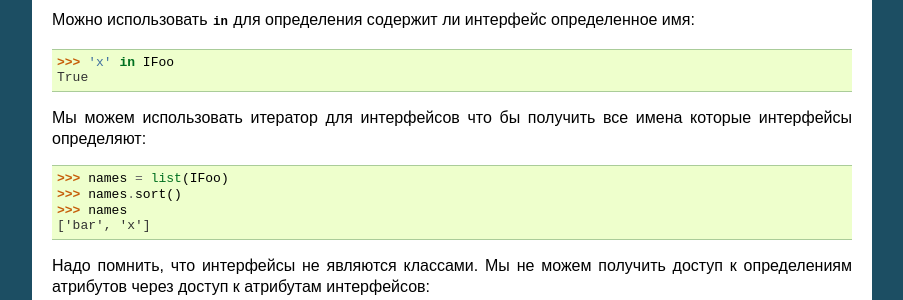
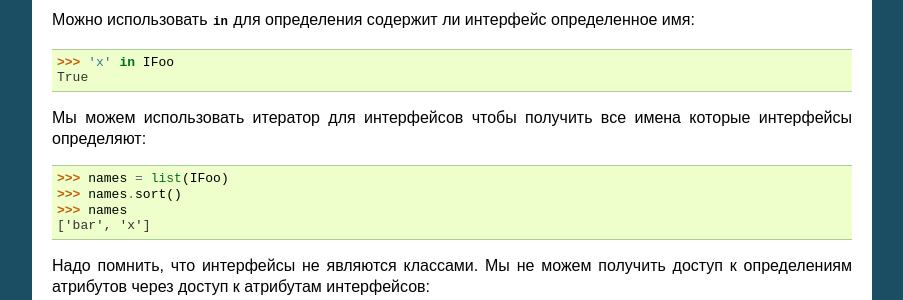
Before and after one commit to zopefoundation/zope.interface, a Sphinx documentation site: the page built from docs/README.ru.rst, in a window 1280 px wide and 900 px high, scrolled down 1888 px. Shown: the part 151-451 px from the top of the window, without its empty margins (198-1101 px from the left). Built offline with Sphinx 7.4.7, drawn with Linux system fonts in a browser that asks for light colours.

Commit message:
Update README.ru.rst
Fixed typo

```diff
--- a/docs/README.ru.rst
+++ b/docs/README.ru.rst
@@ -102,7 +102,7 @@
   >>> 'x' in IFoo
   True
 
-Мы можем использовать итератор для интерфейсов что бы получить все имена
+Мы можем использовать итератор для интерфейсов чтобы получить все имена
 которые интерфейсы определяют::
 
   >>> names = list(IFoo)
```
